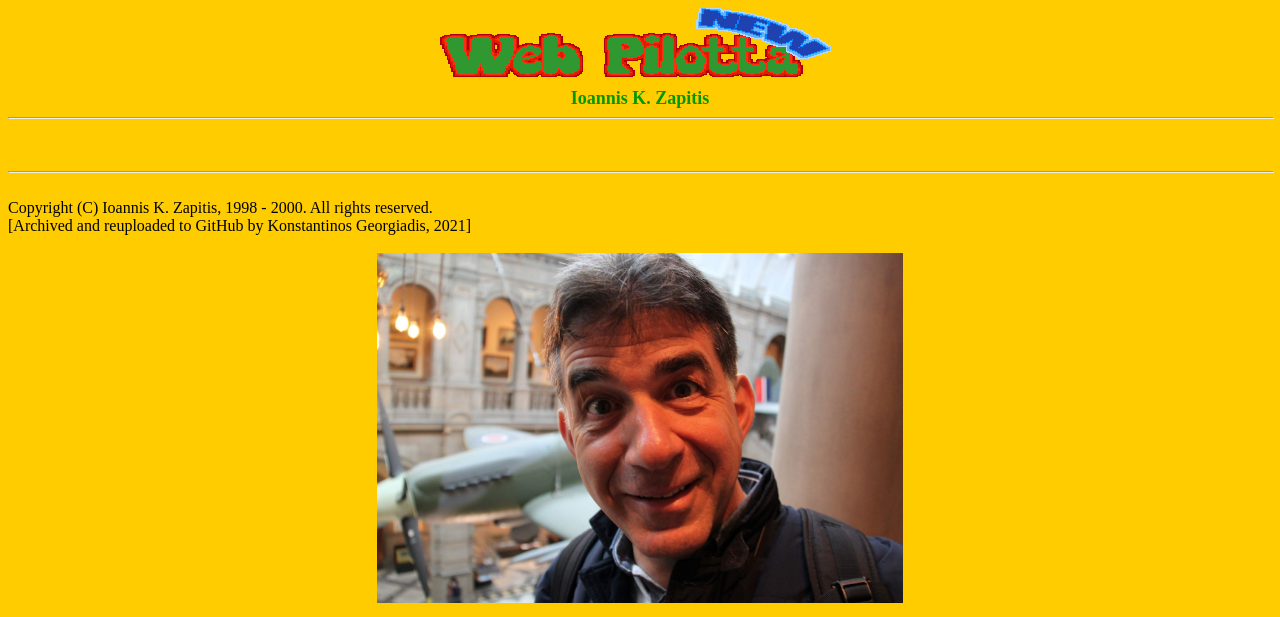
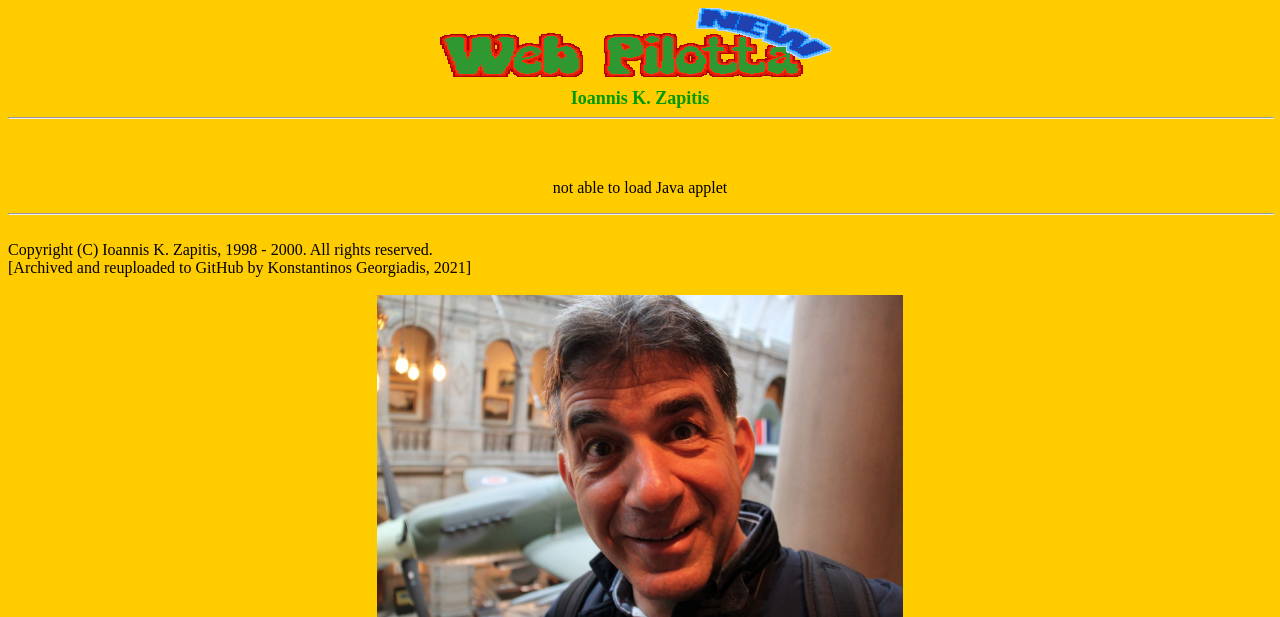
Before and after one commit to KGeorgiadis-law/pilotta-archived, a plain HTML site: page index.html in a window 1280 px wide. Shown: the top 617 px of the page. Drawn offline with Linux system fonts and the light colour scheme; a script that the page names is missing.

Commit message:
Update index.html

```diff
--- a/index.html
+++ b/index.html
@@ -2,6 +2,8 @@
 <html>
 
 <head>
+    <script src=" https://cjrtnc.leaningtech.com/2.2/loader.js"></script>
+    <script>cheerpjInit({enablePreciseAppletArchives:true});</script>
     <meta http-equiv="Content-Type" content="text/html; charset=iso-8859-1">
     <meta name="GENERATOR" content="Mozilla/4.7 [en] (X11; U; SunOS 5.7 sun4u) [Netscape]">
     <style type="text/css">
@@ -100,7 +102,11 @@ or click <a href="http://64.81.61.42/">here</a></center>
         <hr WIDTH="100%">
         <br />
         <br>
-        <applet code="PilottaNew.class" width=600 height=550></applet>
+        <cheerpj-applet code="PilottaNew.class" width=600 height=550>
+            <p>not able to load Java applet</p>
+        </cheerpj-applet>
+
+<!--         <applet code="PilottaNew.class" width=600 height=550></applet> -->
     </center>
 
     <hr WIDTH="100%">
```
